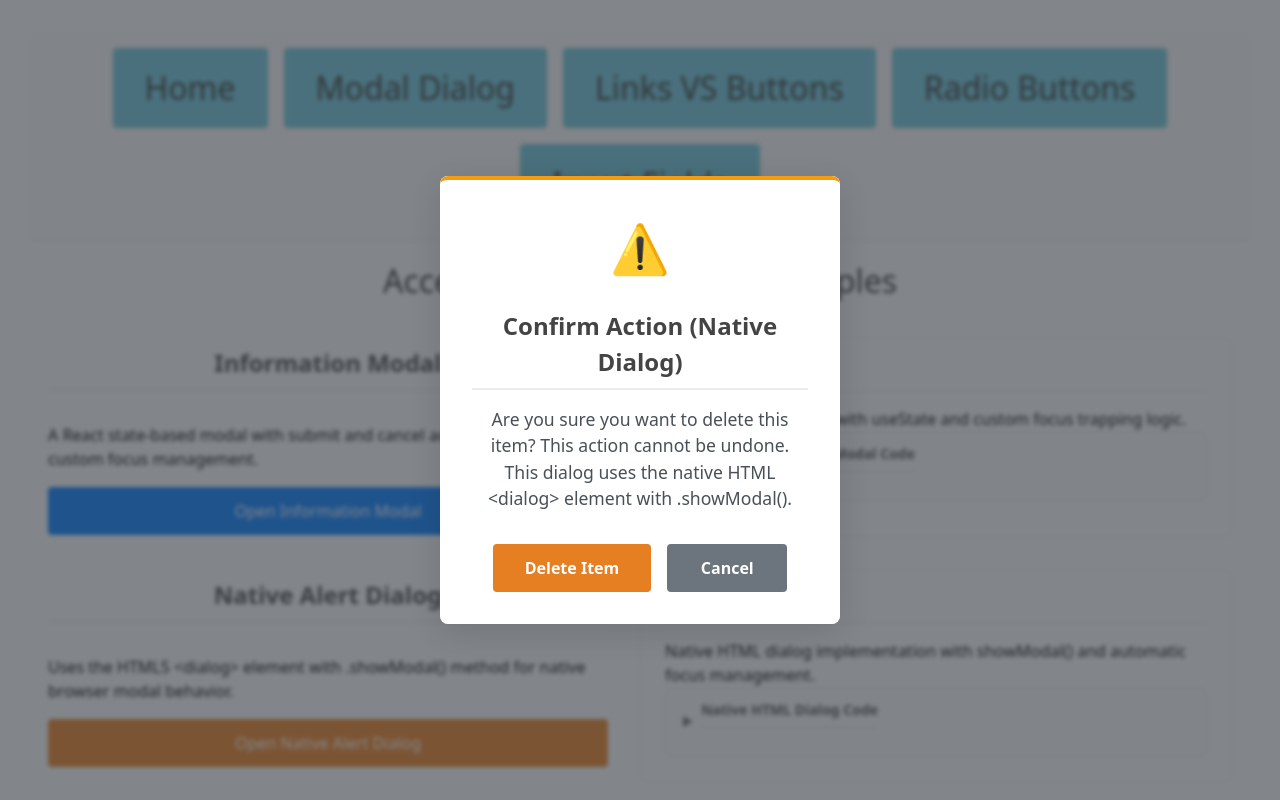
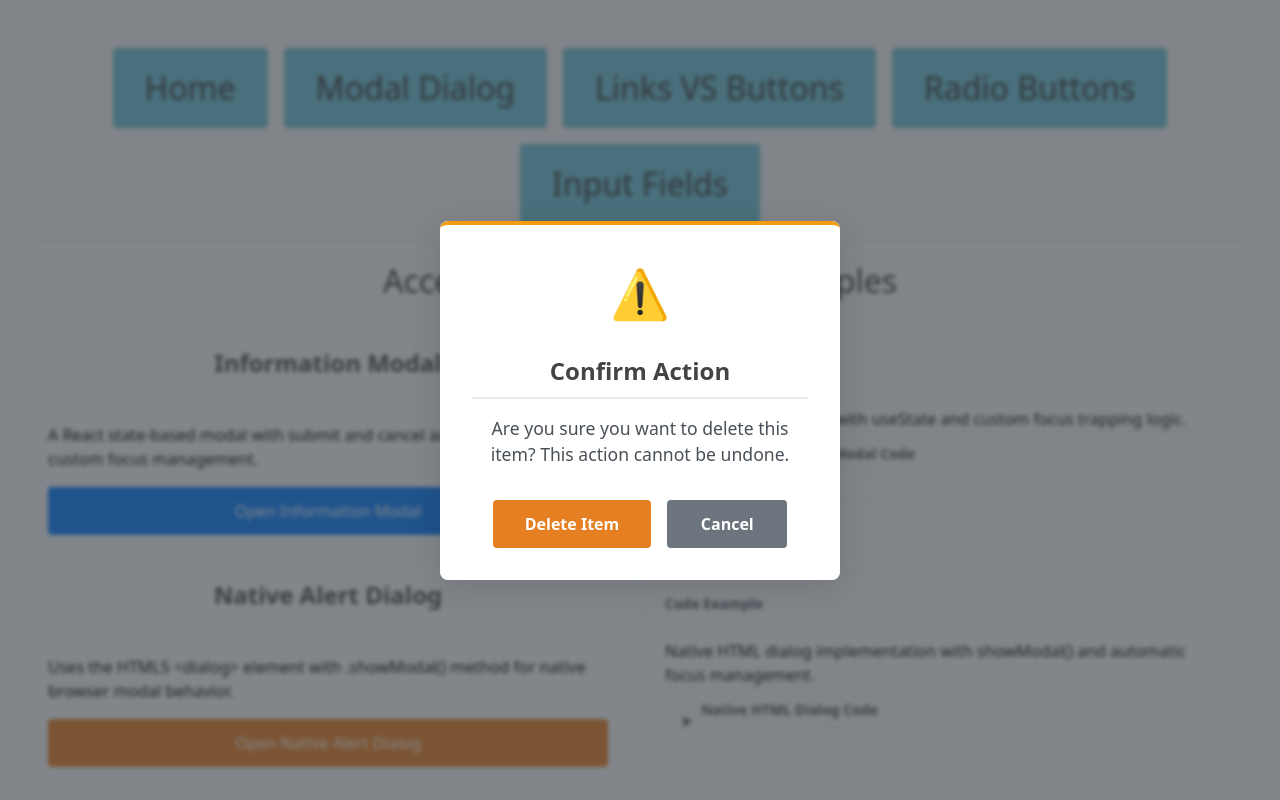
Before and after one commit to AlexandrSedymov/ACCESSIBLE-COMPONENTS, a React (Vite) app: page /modal-dialog in a window 1280 px wide. Both pictures are taken after a click on the button "Open Native Alert Dialog". Shown: the top 800 px of the page. Built offline with nearby package versions, Linux system fonts and the light colour scheme.

Commit message:
feat: delete text from alert dialog

```diff
--- a/src/components/NativeAlertDialog.tsx
+++ b/src/components/NativeAlertDialog.tsx
@@ -56,11 +56,10 @@ export const NativeAlertDialog: React.FC = () => {
             className="modal-title alert-title"
             tabIndex={-1}
           >
-            Confirm Action (Native Dialog)
+            Confirm Action
           </h2>
           <p id="native-alert-description" className="modal-description alert-description">
-            Are you sure you want to delete this item? This action cannot be undone. This dialog
-            uses the native HTML &lt;dialog&gt; element with .showModal().
+            Are you sure you want to delete this item? This action cannot be undone.
           </p>
           <div className="alert-actions">
             <button
```
